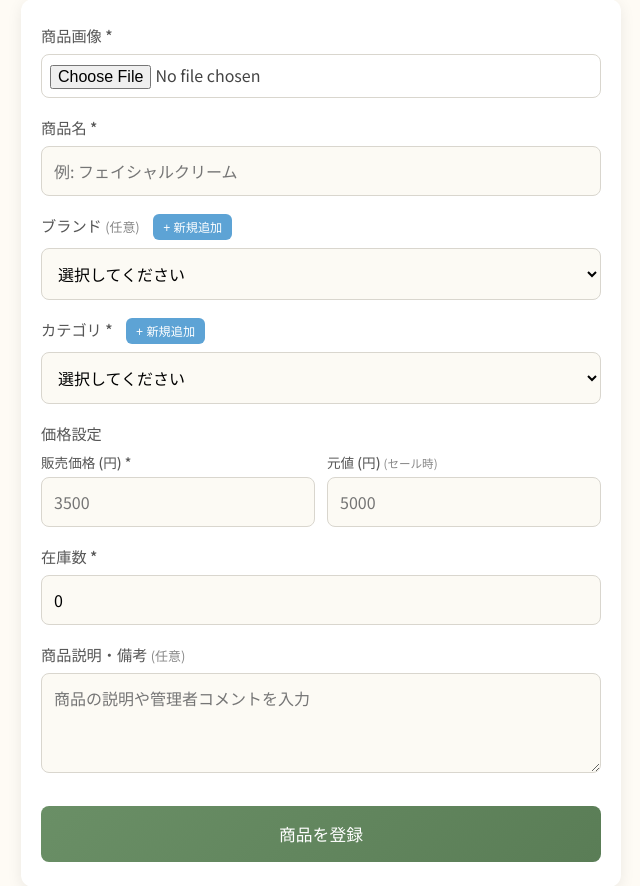
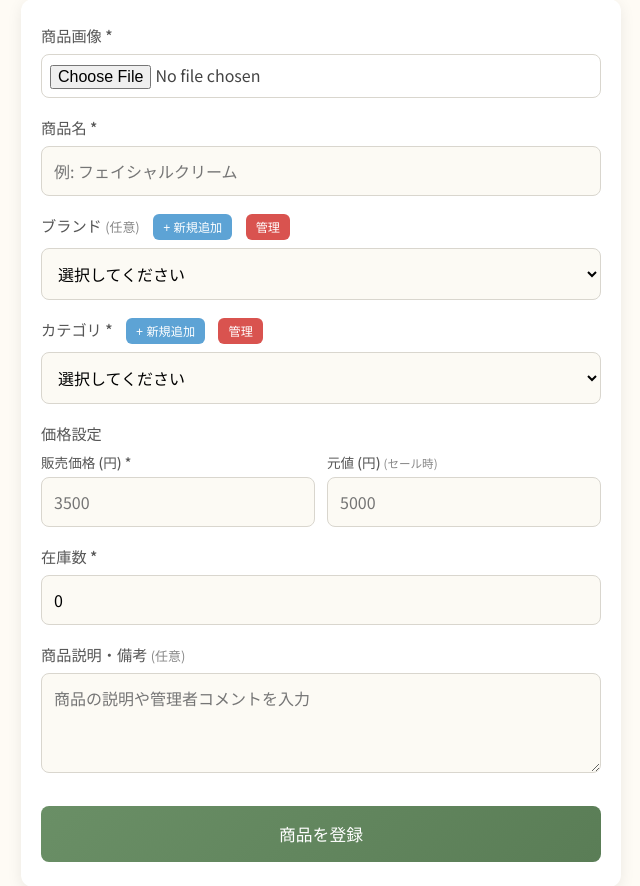
Before and after one commit to nitroskd/salon-booking, a FastAPI app: template templates/admin_products.html in a window 1280 px wide. Shown: the part 190-1076 px from the top of the page, without its empty margins (319-959 px from the left). Run offline with FastAPI, Linux system fonts and the light colour scheme; the template is opened without the code that fills it, so the values that code supplies are empty; some libraries are stand-ins or nearby versions.

Commit message:
admin_products.html を更新

```diff
--- a/templates/admin_products.html
+++ b/templates/admin_products.html
@@ -303,6 +303,7 @@
       <div class="form-group">
         <label>ブランド <span class="optional">(任意)</span>
           <button type="button" class="add-new-btn" onclick="openBrandModal()">+ 新規追加</button>
+          <button type="button" class="add-new-btn" style="background: #d9534f;" onclick="openBrandManageModal()">管理</button>
         </label>
         <select id="brand" name="brand">
           <option value="">選択してください</option>
@@ -312,6 +313,7 @@
       <div class="form-group">
         <label>カテゴリ *
           <button type="button" class="add-new-btn" onclick="openCategoryModal()">+ 新規追加</button>
+          <button type="button" class="add-new-btn" style="background: #d9534f;" onclick="openCategoryManageModal()">管理</button>
         </label>
         <select id="category" name="category" required>
           <option value="">選択してください</option>
```
